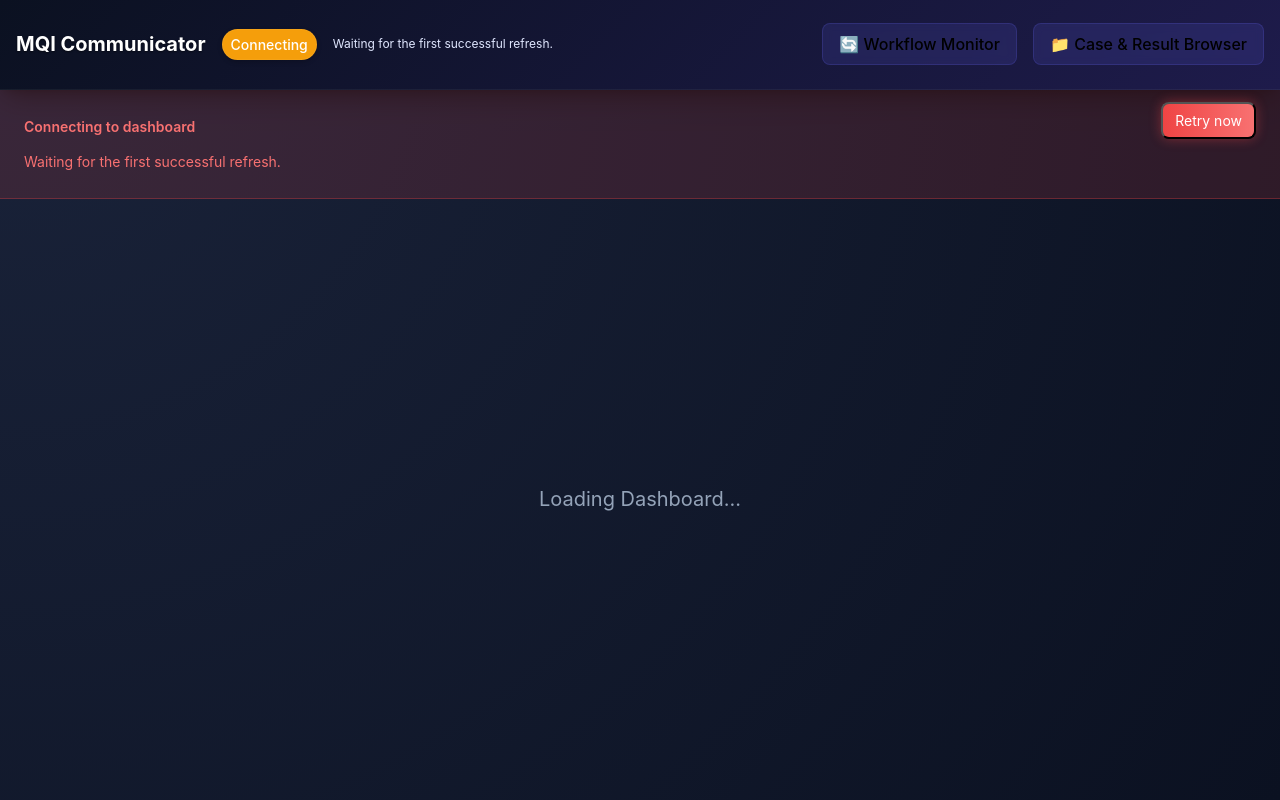
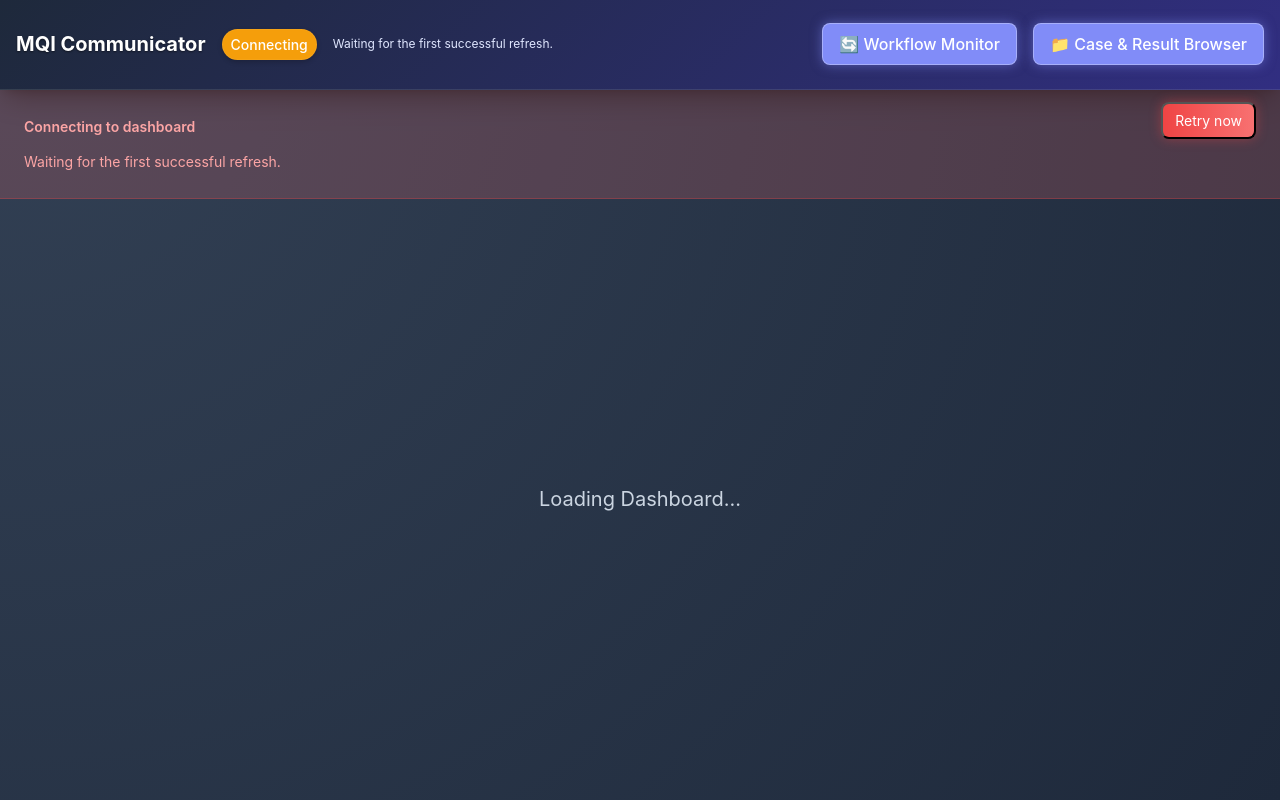
Before and after one commit to jokh38/mqi_communicator, a FastAPI app: page / in a window 1280 px wide. Run offline with FastAPI, Linux system fonts and the light colour scheme; data that the repository does not hold is empty.

Commit message:
Update dashboard.css

```diff
--- a/src/web/static/dashboard.css
+++ b/src/web/static/dashboard.css
@@ -11,33 +11,33 @@ html {
 }
 
 :root {
-    --bg-base: #0b1121;
-    --bg-surface: rgba(21, 30, 50, 0.7);
-    --bg-surface-hover: rgba(30, 41, 59, 0.85);
+    --bg-base: #1e293b;
+    --bg-surface: rgba(30, 41, 59, 0.75);
+    --bg-surface-hover: rgba(51, 65, 85, 0.9);
 
-    --border-light: rgba(255, 255, 255, 0.06);
-    --border-medium: rgba(255, 255, 255, 0.12);
+    --border-light: rgba(255, 255, 255, 0.15);
+    --border-medium: rgba(255, 255, 255, 0.25);
 
-    --text-primary: #f8fafc;
-    --text-secondary: #94a3b8;
-    --text-tertiary: #64748b;
+    --text-primary: #ffffff;
+    --text-secondary: #cbd5e1;
+    --text-tertiary: #94a3b8;
 
-    --accent-primary: #6366f1;
+    --accent-primary: #818cf8;
 
-    --success-bg: rgba(16, 185, 129, 0.15);
-    --success-text: #34d399;
-    --warning-bg: rgba(245, 158, 11, 0.15);
-    --warning-text: #fbbf24;
-    --error-bg: rgba(239, 68, 68, 0.15);
-    --error-text: #f87171;
-    --info-bg: rgba(59, 130, 246, 0.15);
-    --info-text: #60a5fa;
+    --success-bg: rgba(52, 211, 153, 0.2);
+    --success-text: #6ee7b7;
+    --warning-bg: rgba(251, 191, 36, 0.2);
+    --warning-text: #fcd34d;
+    --error-bg: rgba(248, 113, 113, 0.2);
+    --error-text: #fca5a5;
+    --info-bg: rgba(96, 165, 250, 0.2);
+    --info-text: #93c5fd;
 }
 
 body {
     margin: 0;
     min-height: 100vh;
-    background: radial-gradient(circle at top left, #1a233a 0%, var(--bg-base) 100%);
+    background: radial-gradient(circle at top left, #334155 0%, var(--bg-base) 100%);
     background-attachment: fixed;
     color: var(--text-primary);
 }
@@ -167,14 +167,17 @@ svg { display: block; }
 .bg-gray-500 { background-color: rgba(255, 255, 255, 0.1); }
 .bg-gray-700 { background-color: #1e293b; }
 .bg-indigo-900 {
-    background: linear-gradient(135deg, #0b1121 0%, #1e1b4b 100%);
-    box-shadow: 0 4px 20px rgba(0, 0, 0, 0.5);
-    border-bottom: 1px solid rgba(255, 255, 255, 0.05);
+    background: linear-gradient(135deg, #1e293b 0%, #312e81 100%);
+    box-shadow: 0 4px 20px rgba(0, 0, 0, 0.3);
+    border-bottom: 1px solid rgba(255, 255, 255, 0.1);
 }
 .bg-indigo-800 {
-    background-color: rgba(99, 102, 241, 0.15);
-    border: 1px solid rgba(99, 102, 241, 0.2);
+    background-color: var(--accent-primary);
+    border: 1px solid rgba(255, 255, 255, 0.3);
     backdrop-filter: blur(4px);
+    box-shadow: 0 0 12px rgba(129, 140, 248, 0.5);
+    color: #ffffff;
+    font-weight: 600;
 }
 .bg-indigo-600 { background-color: var(--accent-primary); }
 .bg-indigo-50, .bg-indigo-100 { background-color: rgba(99, 102, 241, 0.1); }
@@ -317,8 +320,9 @@ button:hover {
 }
 
 button.bg-indigo-800:hover {
-    background-color: rgba(99, 102, 241, 0.4);
-    border-color: rgba(99, 102, 241, 0.6);
+    background-color: #6366f1;
+    border-color: #ffffff;
+    box-shadow: 0 0 16px rgba(129, 140, 248, 0.8);
 }
 
 .focus\:outline-none:focus { outline: none; }
@@ -346,10 +350,10 @@ button.bg-indigo-800:hover {
 
 /* Extra aesthetic boosts for elements */
 th {
-    background-color: rgba(15, 23, 42, 0.6) !important;
+    background-color: rgba(30, 41, 59, 0.8) !important;
     backdrop-filter: blur(8px);
-    border-bottom: 2px solid rgba(255,255,255,0.1) !important;
-    color: var(--text-secondary) !important;
+    border-bottom: 2px solid rgba(255,255,255,0.2) !important;
+    color: var(--text-primary) !important;
     text-transform: uppercase;
     font-weight: 700;
     letter-spacing: 0.05em;
```
